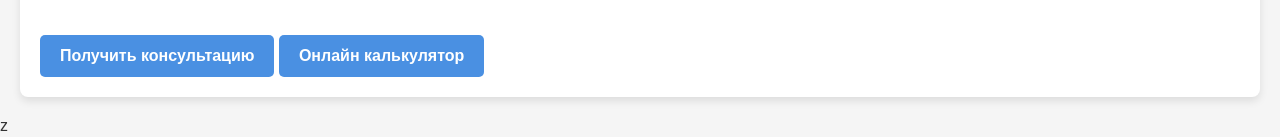
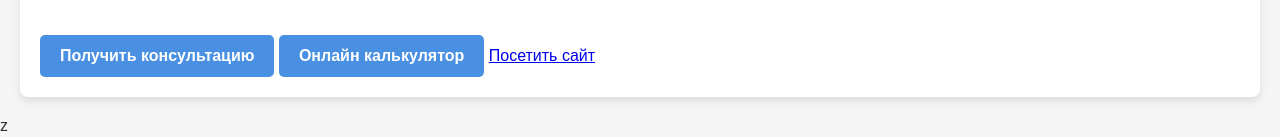
Before and after one commit to krupenchenko/-, a plain HTML site: page index.html in a window 1280 px wide. Shown: the part 577-714 px from the top of the page. Drawn offline with Linux system fonts and the light colour scheme.

Commit message:
Update index.html

```diff
--- a/index.html
+++ b/index.html
@@ -90,6 +90,8 @@
         </ul>
         <a href="#contact" class="cta-button">Получить консультацию</a>
          <a href="#contact" class="cta-button">Онлайн калькулятор</a>
+        <a href=http://mycalc.top/?id=118747 ="https://example.com">Посетить сайт</a>
+
     </div>
      z
     <div class="container" id="testimonials">
```
